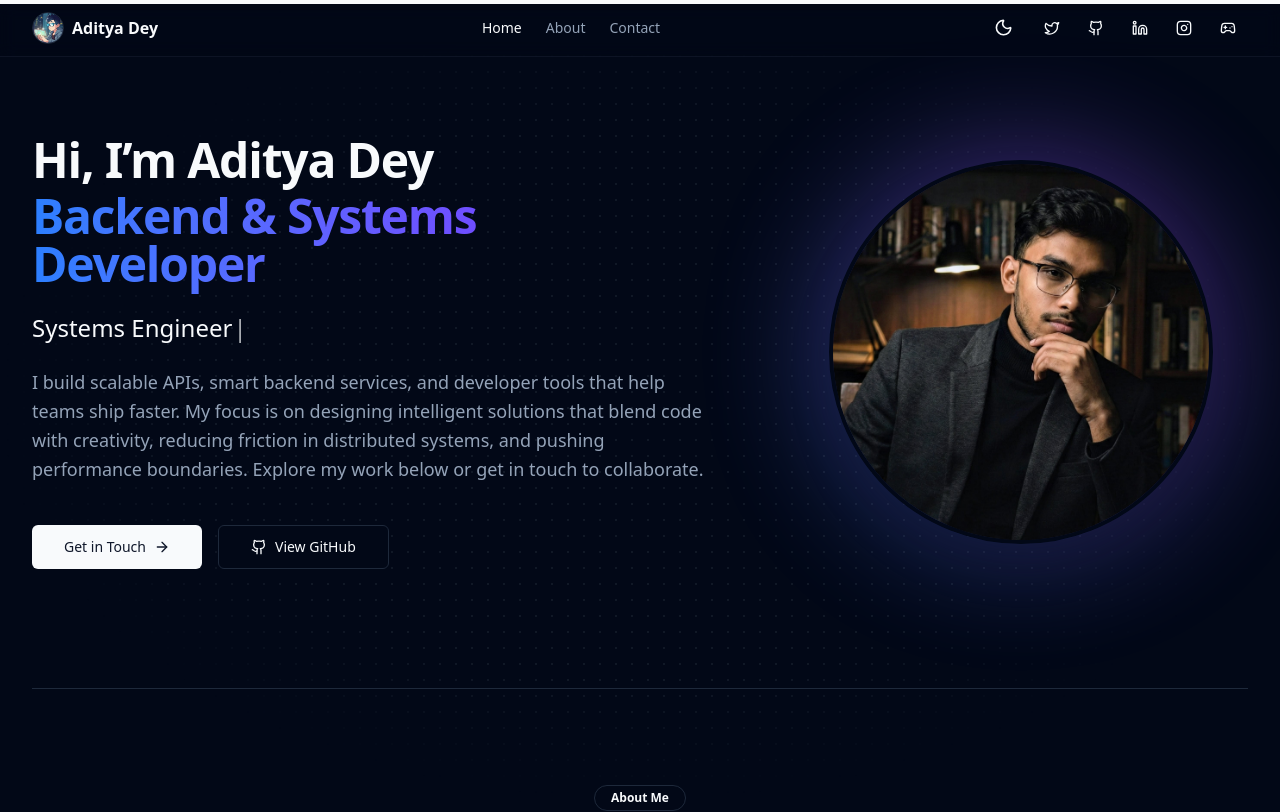
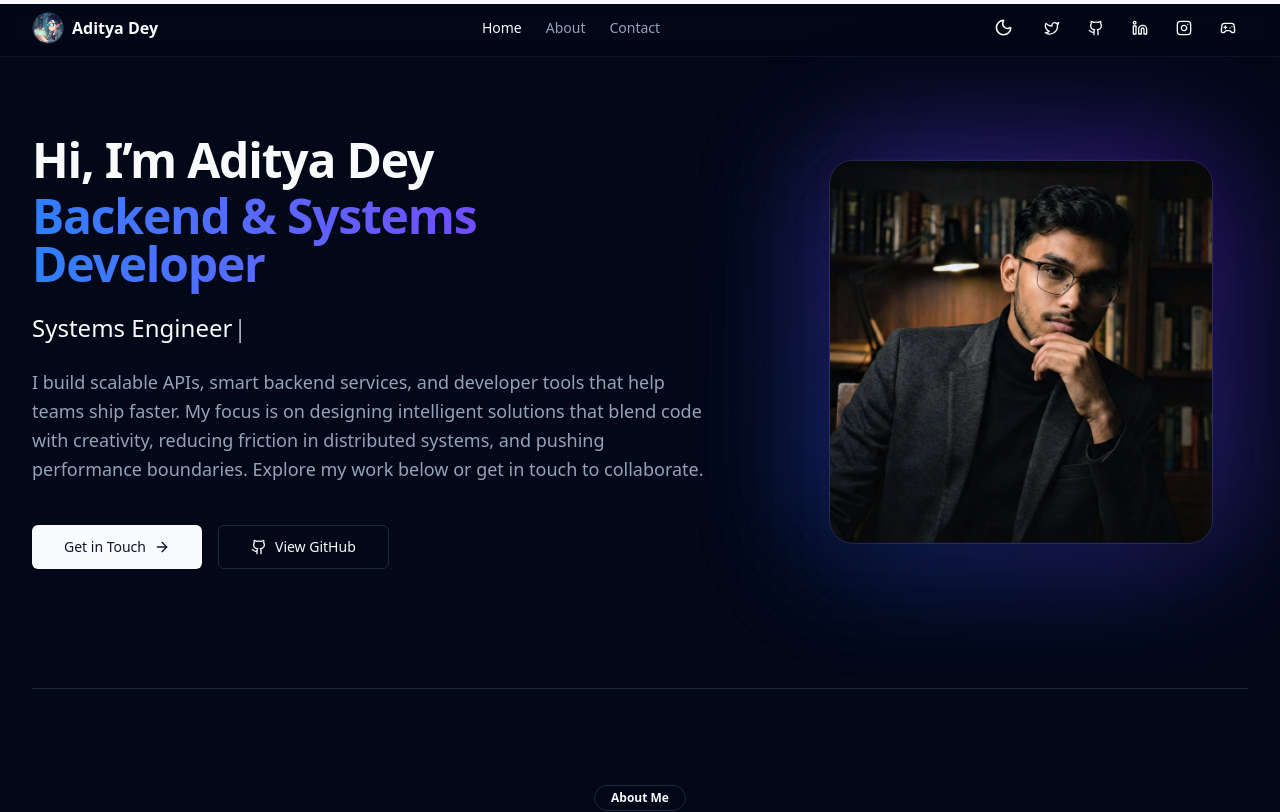
Before and after one commit to AditHash/React-Portfolio-v2, a React (Vite) app: page / in a window 1280 px wide. Shown: the top 812 px of the page. Built offline with nearby package versions, Linux system fonts and the light colour scheme.

Commit message:
Refactor: remove Vite branding and enhance hero section with floating animation

```diff
--- a/index.html
+++ b/index.html
@@ -2,9 +2,9 @@
 <html lang="en">
   <head>
     <meta charset="UTF-8" />
-    <link rel="icon" type="image/svg+xml" href="/vite.svg" />
+    <link rel="icon" type="image/jpeg" href="/logo.jpg" />
     <meta name="viewport" content="width=device-width, initial-scale=1.0" />
-    <title>Aditya's portfolio Site</title>
+    <title>Aditya's Portfolio</title>
   </head>
   <body>
     <div id="root"></div>
--- a/src/App.jsx
+++ b/src/App.jsx
@@ -19,7 +19,7 @@ function App() {
 	}, []);
 
 	return (
-        <ThemeProvider defaultTheme="dark" storageKey="vite-ui-theme">
+        <ThemeProvider defaultTheme="dark" storageKey="portfolio-theme">
             <div className="App">
                 <Routes>
                     <Route path="/" element={<Homepage />} />
--- a/src/components/theme-provider.jsx
+++ b/src/components/theme-provider.jsx
@@ -8,7 +8,7 @@ const ThemeProviderContext = createContext({
 export function ThemeProvider({
   children,
   defaultTheme = "system",
-  storageKey = "vite-ui-theme",
+  storageKey = "portfolio-theme",
   ...props
 }) {
   const [theme, setTheme] = useState(() => {
--- a/src/pages/homepage.jsx
+++ b/src/pages/homepage.jsx
@@ -98,18 +98,29 @@ const Homepage = () => {
                     </motion.div>
 
                     <motion.div
-                        initial={{ opacity: 0, scale: 0.8, rotate: -5 }}
-                        animate={{ opacity: 1, scale: 1, rotate: 0 }}
-                        transition={{ duration: 0.8, type: "spring" }}
+                        initial={{ opacity: 0, scale: 0.9 }}
+                        animate={{ opacity: 1, scale: 1 }}
+                        transition={{ duration: 0.8, ease: "easeOut" }}
                         className="lg:w-2/5 flex justify-center"
                     >
-                        <div className="relative w-64 h-64 md:w-80 md:h-80 lg:w-96 lg:h-96 group">
-                            <div className="absolute inset-0 bg-gradient-to-tr from-blue-500 to-purple-500 rounded-full blur-3xl opacity-20 group-hover:opacity-40 transition-opacity duration-500 animate-pulse" />
-                            <Avatar className="w-full h-full border-4 border-background shadow-2xl group-hover:scale-105 transition-transform duration-500">
+                        <motion.div
+                            animate={{ y: [0, -20, 0] }}
+                            transition={{ duration: 6, repeat: Infinity, ease: "easeInOut" }}
+                            className="relative w-64 h-64 md:w-80 md:h-80 lg:w-96 lg:h-96 group"
+                        >
+                            {/* Subtle Breathing Glow */}
+                            <motion.div
+                                animate={{ opacity: [0.4, 0.6, 0.4], scale: [1, 1.05, 1] }}
+                                transition={{ duration: 5, repeat: Infinity, ease: "easeInOut" }}
+                                className="absolute inset-0 bg-gradient-to-tr from-blue-600 to-violet-600 rounded-3xl blur-3xl"
+                            />
+
+                            {/* Main Image Container */}
+                            <Avatar className="w-full h-full border-[1px] border-white/10 shadow-2xl rounded-3xl relative z-10">
                                 <AvatarImage src="image2.jpg" alt="Aditya Dey" className="object-cover" />
-                                <AvatarFallback className="text-6xl">AD</AvatarFallback>
+                                <AvatarFallback className="text-6xl rounded-3xl">AD</AvatarFallback>
                             </Avatar>
-                        </div>
+                        </motion.div>
                     </motion.div>
                 </section>
 
```
